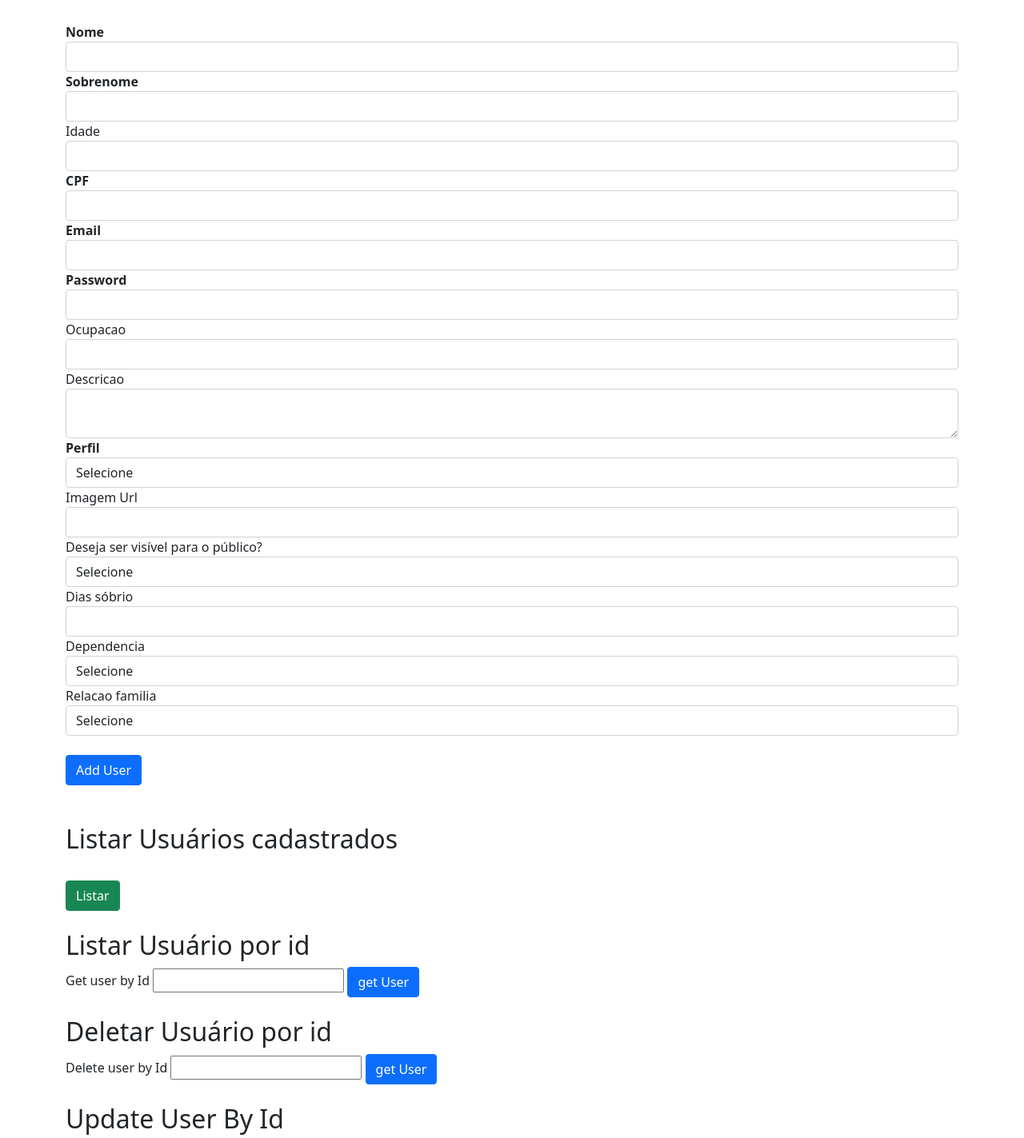
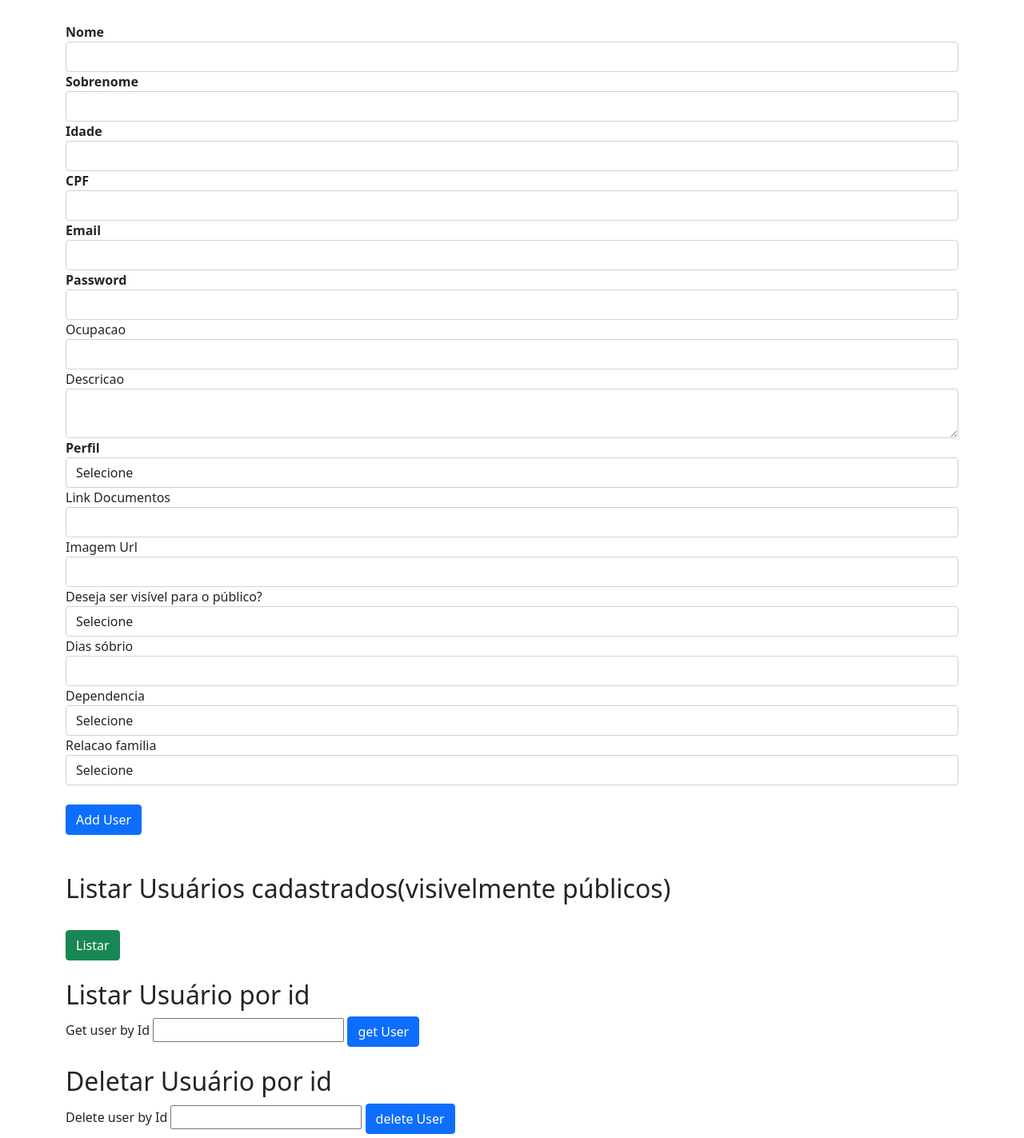
Before and after one commit to yvson18/Desafio-perfil2-HOPE, a website: page frontend/User.html in a window 1280 px wide. Shown: the part 170-1593 px from the top of the page at 80% size. Drawn offline with nearby package versions, Linux system fonts and the light colour scheme.

Commit message:
commit de finalizazao

```diff
--- a/backend/database/queries/cardsQuery.js
+++ b/backend/database/queries/cardsQuery.js
@@ -5,6 +5,7 @@ const reaction_infos = require("../models/Reactions");
 
 exports.createEspCard = async (id_user, input) =>{
     const user = await User.readUserById(id_user);
+    console.log()
     if(user.perfil === 4){
         var postagem = JSON.parse(JSON.stringify(input));
         postagem.user = id_user;
--- a/backend/routes/cards.js
+++ b/backend/routes/cards.js
@@ -49,7 +49,7 @@ router.put("/update/:id",(req,res)=>{
 //------------------- DICAS, FATOS, MOTIVACIONAL, ARTIGO, HISTORIA DE SUCESSO, VIDEOS, PERGUNTAS ----------------
 router.post("/create_esp/:id_user",(req,res)=>{
     CardsQuerier.createEspCard(req.params.id_user,req.body).then((result)=>{
-        //console.log(req.params.id_user)
+
         if(result == -1){
             res.status(422).json({erro: "Usuario nao especialista!"});
             return;
--- a/frontend/User.html
+++ b/frontend/User.html
@@ -24,8 +24,8 @@
                     <input type="text" class="form-control" id="sobrenome-value" required>
                 </div>
                 <div class= "form-group">
-                    <label for = "idade">Idade</label>
-                    <input type="text" class="form-control" id="idade-value">
+                    <label for = "idade"><b>Idade</b></label>
+                    <input type="text" class="form-control" id="idade-value"required>
                 </div>
                 <div class= "form-group">
                     <label for = "cpf"><b>CPF</b></label>
@@ -58,6 +58,10 @@
                       <option value="3">Ex-dependente</option>
                       <option value="4">Especialista</option>
                     </select>
+                </div>
+                <div class= "form-group">
+                    <label for = "nome">Link Documentos</label>
+                    <input type="text" class="form-control" id="link-docs">
                 </div>
                 <div class= "form-group">
                     <label for = "img">Imagem Url</label>
@@ -99,7 +103,7 @@
     <br><br>
 <!--Listar Usuarios-->
         <div class = "container">
-            <h2>Listar Usuários cadastrados</h2>
+            <h2>Listar Usuários cadastrados(visivelmente públicos)</h2>
             <br>
             <button type="button" class="btn btn-success" id = "listarusers">Listar</button>
             <br> <br>
@@ -124,7 +128,7 @@
             <form class = "delete-user-form">
                 <label for="deleteUserbyId">Delete user by Id </label>
                 <input type="text"id="deleteUserbyId">
-                <button type= "submit" class="btn btn-primary">get User</button>
+                <button type= "submit" class="btn btn-primary">delete User</button>
             </form>
             <br>
             <div class= "deleteUser row"></div>
--- a/frontend/js/userFeatures.js
+++ b/frontend/js/userFeatures.js
@@ -20,6 +20,7 @@ const passwordValue = document.getElementById("password-value");
 const ocupacaoValue = document.getElementById("ocupacao-value");
 const descricaoValue = document.getElementById("descricao-value");
 const perfilValue = document.getElementById("perfil-value");
+const link_docsValue = document.getElementById("link-docs");
 const imagemValue = document.getElementById("img-value");
 const pubViValue = document.getElementById("pub-men-value");
 const diasSobrioValue = document.getElementById("dias_sobrio-value");
@@ -70,23 +71,27 @@ const url_sobrio_checkin = "http://localhost:3000/api/users/sobrio_checkin/";
 function renderUsers(data){
   let output = "";
   for(let user of data.User){
+    if(user.pub_men === true){
       let nome = user.nome + " " + user.sobrenome;
       let idade = user.idade === undefined ? "" : user.idade;
       let ocupacao = user.ocupacao === undefined ? "" : user.ocupacao;
       let descricao = user.descricao === undefined ? "" : user.descricao;
+      let online = user.online === false ? "Offline" : "Online";
       output += `
       <div class="card" style="width: 18rem;">
         <div class="card-body">
           <h5 class="card-title"><b>Nome: </b> ${nome}</h5>
           <h5 class="card-title"><b>Idade: </b> ${idade}</h5>
           <h5 class="card-title"><b>Ocupacao: </b> ${ocupacao}</h5>
-        <h5 class="card-title"><b>Ocupacao: </b> ${ocupacao}</h5>
+          <h5 class="card-title"><b>Online Status: </b> ${online}</h5>
           <h5 class="card-title"><b>Descricao:</h5>
           <p class="card-text">${descricao}</p>
         </div>
       </div>
       <br>
       `;
+    }
+
   }
   usersList.innerHTML = ""; // limpa a div de listagem
   usersList.innerHTML = output;
@@ -144,6 +149,7 @@ addUserForm.addEventListener("submit",async (e) =>{
         ocupacao: ocupacaoValue.value,
         descricao: descricaoValue.value,
         perfil: perfilValue.value,
+        link_docs: link_docsValue.value,
         img: imagemValue.value,
         pub_men:  pubViValue.value,
         dias_sobrio: diasSobrioValue.value,
```
Also changed, not shown: frontend/js/cardsFeatures.js (+7 -7 lines). Lines whose indentation alone changed are shown as unchanged.
